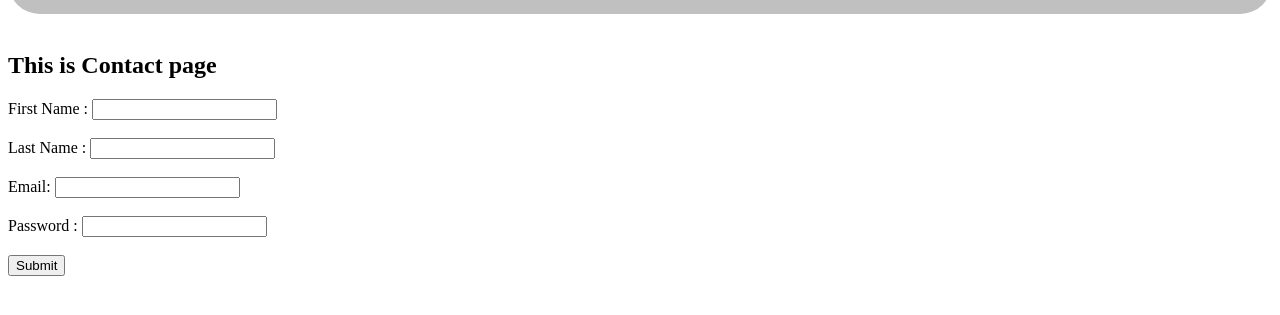
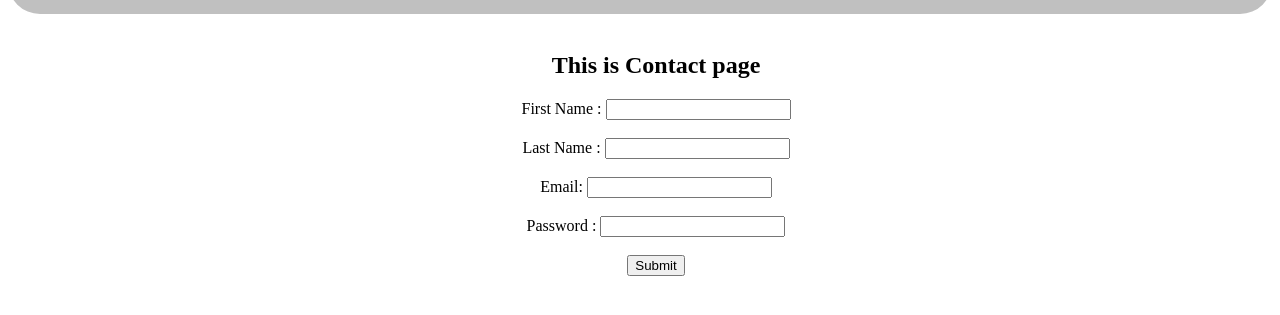
Before and after one commit to Harpreet93/Harpreet93.github.io, a website: page contact.html in a window 1280 px wide. Shown: the part 95-410 px from the top of the page. Drawn offline with Linux system fonts and the light colour scheme.

Commit message:
final changes

```diff
--- a/content/app.css
+++ b/content/app.css
@@ -30,3 +30,10 @@ a{
 li:hover {
    background-color: black;
 }
+#contactdiv {margin-left: 2em;}
+#contactdiv > h2 {
+    text-align: center ;
+}
+.algin-center {
+    text-align: center;
+}
```
Also changed, not shown: package.json (added, +19 -0 lines).
